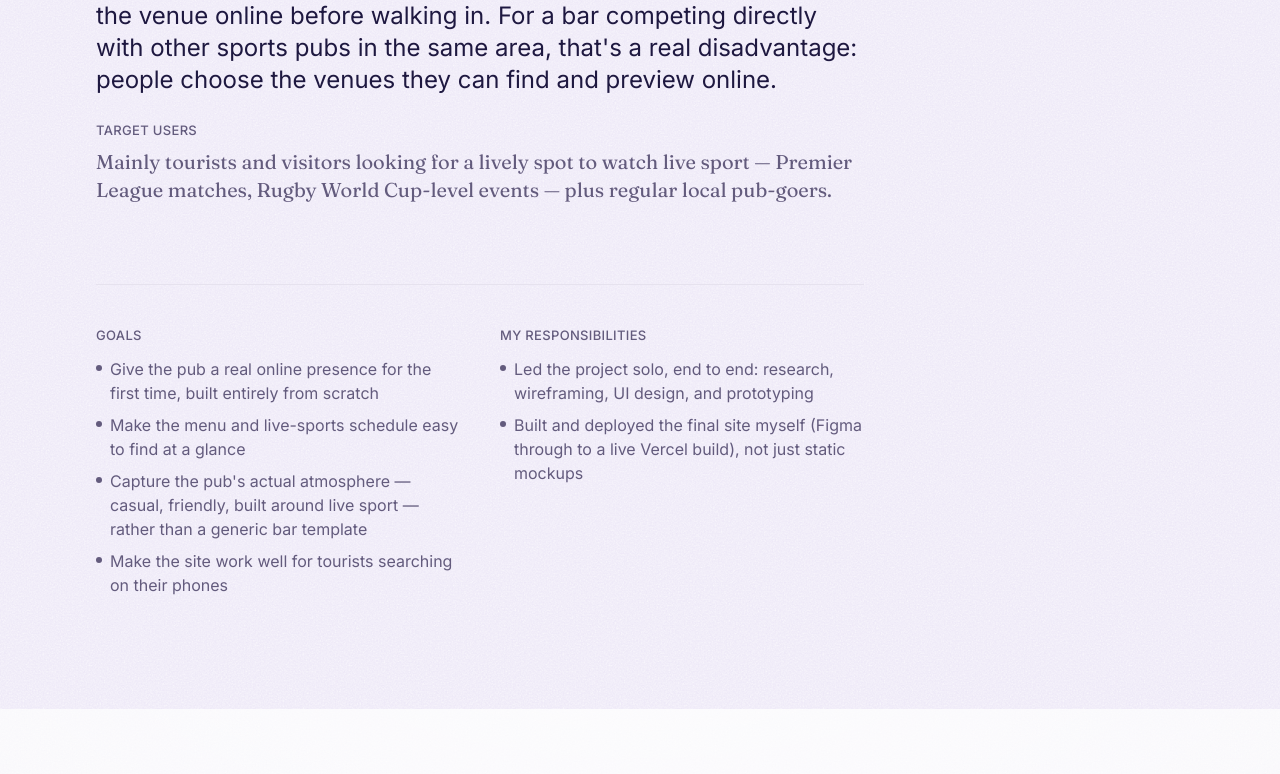
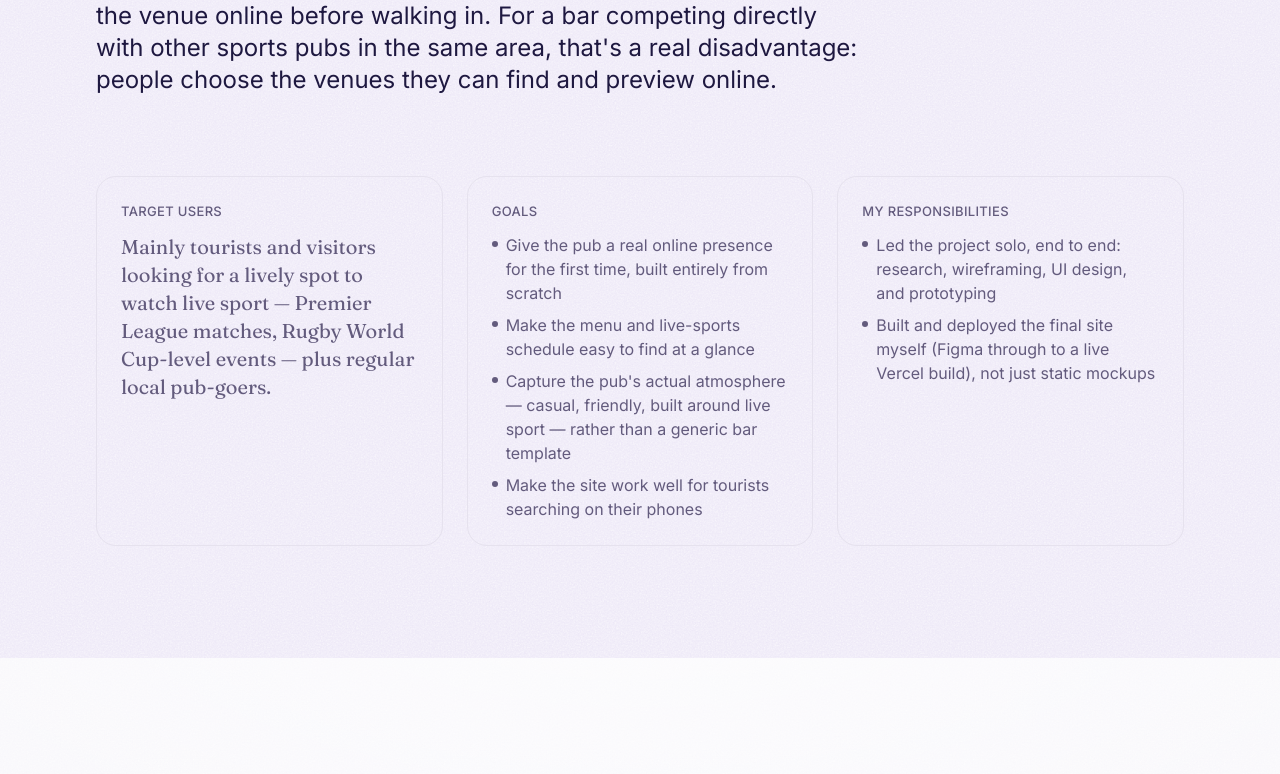
Before and after one commit to antoniaafx/antoniaafx.github.io, a React (Vite) app: page /projects/keg-and-barrel in a window 1280 px wide. Shown: the part 1582-2356 px from the top of the page. Built offline with nearby package versions, Linux system fonts and the light colour scheme.

Commit message:
Update ProjectOverview.jsx

```diff
--- a/src/components/CaseStudy/ProjectOverview.jsx
+++ b/src/components/CaseStudy/ProjectOverview.jsx
@@ -1,63 +1,56 @@
 import Section from '../Section'
 import SectionTitle from '../SectionTitle'
 
-// The problem and target users are one narrative beat — "what's wrong"
-// immediately followed by "who it's wrong for" — so they now share one
-// reading column and a tight gap, both using the same label-then-text
-// pattern instead of target users getting its own one-off border device.
-// Goals and Responsibilities are a second, separate beat — the quick
-// reference facts, not the story — so they sit below a deliberately large
-// gap and a single thin rule that marks "the narrative just ended, here's
-// the summary." They're genuinely parallel to each other (what I set out
-// to do vs. what I was on the hook for), so they stay a two-column
-// pairing, but without the bordered-card treatment: a full bordered box
-// was the heaviest thing on the page for the least important content,
-// which is exactly backwards. Same max-w-3xl as the column above, so the
-// whole section shares one right edge instead of a narrow paragraph
-// sitting above an unrelated full-width grid.
+// The problem stays the section's hero: full width, no container, largest
+// text on the page — unchanged from the previous pass. Everything else is
+// supporting information about the project (who it's for, what the goals
+// were, what I was responsible for), so it now reads as one row of three
+// equal, parallel facts rather than target users sitting apart from
+// Goals/Responsibilities. Same card recipe already used elsewhere on the
+// site for exactly this kind of "quick facts" grouping (ReflectionSection
+// uses the identical rounded-panel/border-line/p-6 combination) — reused
+// as-is, not a new component. CSS Grid (not flex) is what gives the row
+// equal-height cards for free: grid items stretch to the row's tallest
+// child by default, so Target users' shorter paragraph still fills the
+// same height as Goals' longer list, with its own content settling at the
+// top and the extra space below it left as intentional breathing room.
 function ProjectOverview({ problem, goals = [], targetUsers, responsibilities = [] }) {
-  const sideBlocks = [
-    goals.length > 0 && { label: 'Goals', items: goals },
-    responsibilities.length > 0 && { label: 'My responsibilities', items: responsibilities },
+  const infoBlocks = [
+    targetUsers && { label: 'Target users', type: 'text', value: targetUsers },
+    goals.length > 0 && { label: 'Goals', type: 'list', value: goals },
+    responsibilities.length > 0 && { label: 'My responsibilities', type: 'list', value: responsibilities },
   ].filter(Boolean)
 
   return (
     <Section background="muted">
       <SectionTitle title="Project overview" />
 
+      {problem && (
         <div className="mt-12 max-w-3xl">
-        {problem && (
-          <div>
           <p className="text-caption font-medium uppercase tracking-wide text-ink-muted">The problem</p>
           <p className="mt-3 text-xl text-ink sm:text-2xl">{problem}</p>
         </div>
       )}
 
-        {targetUsers && (
-          <div className="mt-6">
-            <p className="text-caption font-medium uppercase tracking-wide text-ink-muted">Target users</p>
-            <p className="mt-2 font-display text-lg text-ink-soft sm:text-xl">{targetUsers}</p>
-          </div>
-        )}
-      </div>
-
-      {sideBlocks.length > 0 && (
-        <div className="mt-16 max-w-3xl border-t border-line pt-10 sm:mt-20">
-          <div className="grid gap-x-10 gap-y-8 sm:grid-cols-2">
-            {sideBlocks.map((block) => (
-              <div key={block.label}>
+      {infoBlocks.length > 0 && (
+        <div className="mt-16 grid gap-6 sm:mt-20 lg:grid-cols-3">
+          {infoBlocks.map((block) => (
+            <div key={block.label} className="rounded-panel border border-line p-6">
               <p className="text-caption font-medium uppercase tracking-wide text-ink-muted">{block.label}</p>
+              {block.type === 'text' ? (
+                <p className="mt-3 font-display text-lg text-ink-soft sm:text-xl">{block.value}</p>
+              ) : (
                 <ul className="mt-3 space-y-2">
-                  {block.items.map((item, index) => (
+                  {block.value.map((item, index) => (
                     <li key={index} className="flex gap-2 text-ink-soft">
                       <span className="mt-2 h-1.5 w-1.5 shrink-0 rounded-full bg-ink-muted" aria-hidden="true" />
                       {item}
                     </li>
                   ))}
                 </ul>
+              )}
             </div>
           ))}
-          </div>
         </div>
       )}
     </Section>
```
Lines whose indentation alone changed are shown as unchanged.
